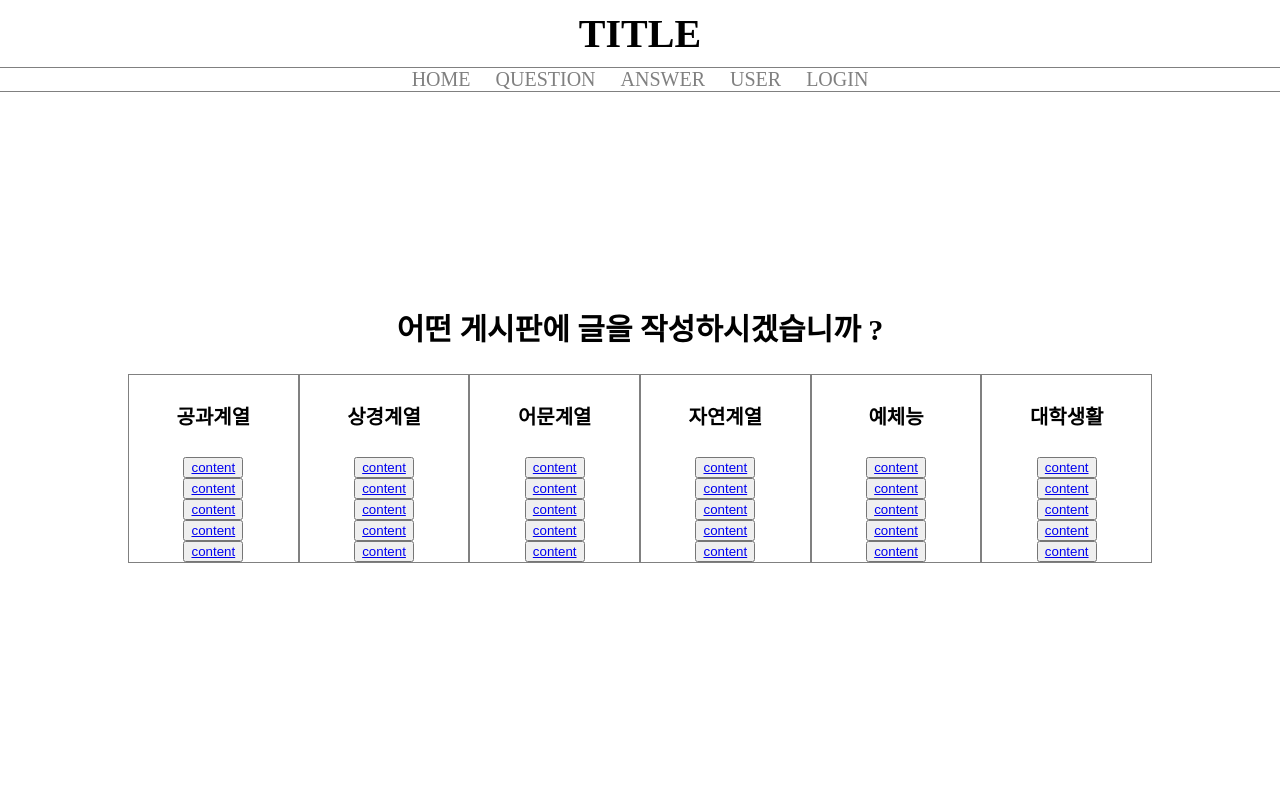
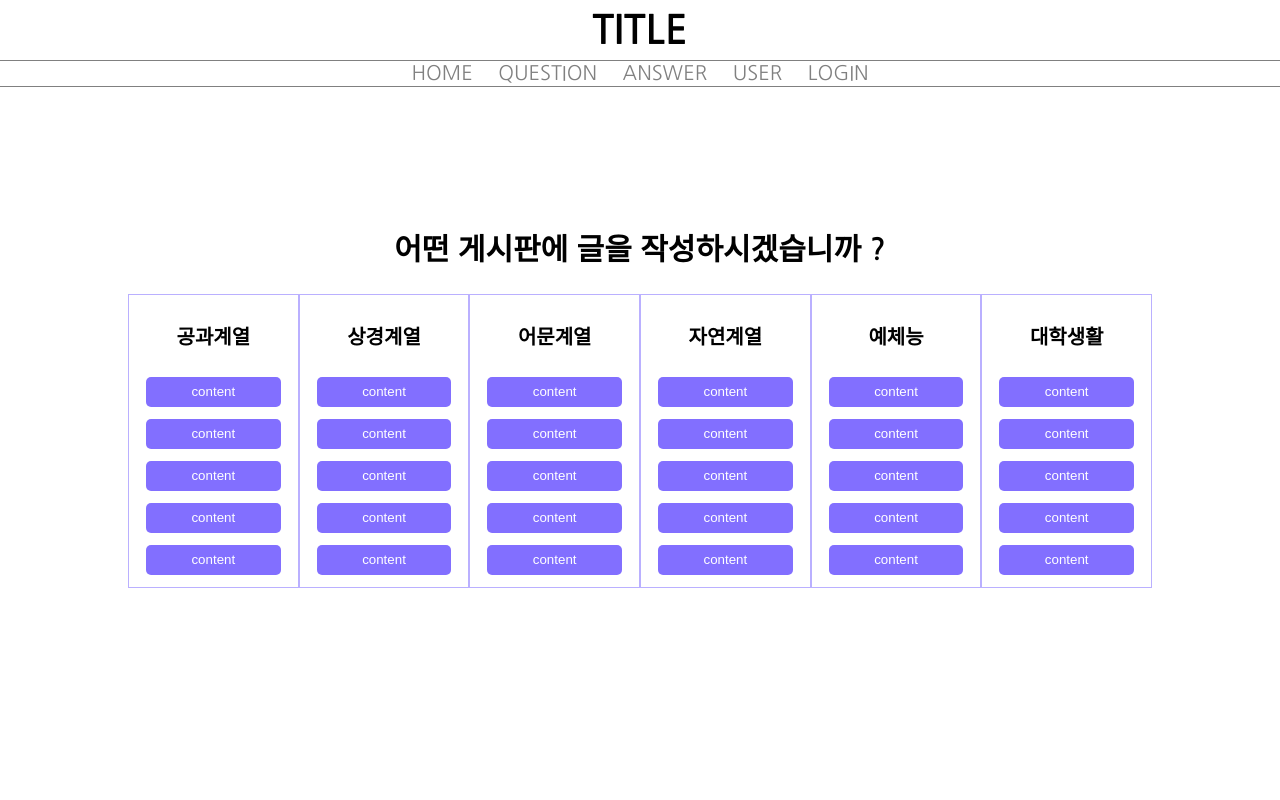
Before and after one commit to Tjdnjs/hackalearn, a Flask app: page /question in a window 1280 px wide. Run offline with Flask 2, Linux system fonts and the light colour scheme.

Commit message:
틀제작 마무리

```diff
--- a/mento/static/css/header.css
+++ b/mento/static/css/header.css
@@ -2,6 +2,7 @@ html, body{
     height : 100%;
     margin : 0;
     font-size : 20px;
+    font-family: 'Nanum Gothic', sans-serif;
 }
 
 header{
--- a/mento/static/css/loginstyle.css
+++ b/mento/static/css/loginstyle.css
@@ -41,14 +41,15 @@ body{
 .btn-area input#btn , .btn-area button{
     width: 20rem;
     padding: .6rem 0;
-    background: rgb(135,172,251);
+    background: rgb(130,111,255);
     color: rgb(247, 247, 247);
     border: none;
+    border-radius: 20px;
     cursor: pointer;
     font-size: .9rem;
 }
 .btn-area input#btn:hover{
-    background: rgb(109,155,255);
+    background: rgb(82,55,255);
     color: rgb(230, 230, 230);
 }
 
--- a/mento/static/css/question.css
+++ b/mento/static/css/question.css
@@ -4,8 +4,27 @@ section, #table, .column{
 section{
     flex-direction: column;
     width: 100%;
-    margin-top: 9rem;
+    margin-top: 5rem;
     align-items: center;
+}
+
+button{
+    width : 80%;
+    height: 30px;
+    margin-bottom:.6rem;
+    background-color:rgb(130, 111, 255);
+    border:none;
+    border-radius:5px;
+}
+button:hover{
+    background-color:rgb(82, 55, 255);
+    text-decoration: none;
+
+}
+
+button a{
+    text-decoration:none;
+    color:white;
 }
 
 #table{
@@ -14,7 +33,7 @@ section{
 
 .column{
     width: 100%;
-    border: 1px solid gray;
+    border: 1px solid rgb(186,176,255);
     flex-direction: column;
     justify-content: center;
     align-items: center;
--- a/mento/templates/answer.html
+++ b/mento/templates/answer.html
@@ -6,7 +6,9 @@
   <meta name="viewport" content="width=device-width, initial-scale=1.0">
   <title>Document</title>
   <link rel="stylesheet" href="../static/css/header.css">
-</head>
+  <link rel="preconnect" href="https://fonts.googleapis.com">
+  <link rel="preconnect" href="https://fonts.gstatic.com" crossorigin>
+  <link href="https://fonts.googleapis.com/css2?family=Nanum+Gothic:wght@400;700;800&display=swap" rel="stylesheet">
 <body>
   <header>
     <h1 id="title">TITLE</h1>
--- a/mento/templates/index.html
+++ b/mento/templates/index.html
@@ -7,6 +7,9 @@
     <title>Document</title>
     <link rel="stylesheet" href="../static/css/index.css">
     <link rel="stylesheet" href="../static/css/header.css">
+    <link rel="preconnect" href="https://fonts.googleapis.com">
+    <link rel="preconnect" href="https://fonts.gstatic.com" crossorigin>
+    <link href="https://fonts.googleapis.com/css2?family=Nanum+Gothic:wght@400;700;800&display=swap" rel="stylesheet">
 </head>
 <body>
     <header>
--- a/mento/templates/login.html
+++ b/mento/templates/login.html
@@ -5,6 +5,10 @@
     <meta name="viewport" content="width=device-width, initial-scale=1.0" />
     <link rel="stylesheet" href="static/css/loginstyle.css">
     <link rel="stylesheet" href="../static/css/header.css">
+    <link rel="preconnect" href="https://fonts.googleapis.com">
+    <link rel="preconnect" href="https://fonts.gstatic.com" crossorigin>
+    <link href="https://fonts.googleapis.com/css2?family=Nanum+Gothic:wght@400;700;800&display=swap" rel="stylesheet">
+
     <title>Document</title>
   </head>
 
--- a/mento/templates/question.html
+++ b/mento/templates/question.html
@@ -7,6 +7,9 @@
   <title>Document</title>
   <link rel="stylesheet" href="../static/css/header.css">
   <link rel="stylesheet" href="../static/css/question.css">
+  <link rel="preconnect" href="https://fonts.googleapis.com">
+  <link rel="preconnect" href="https://fonts.gstatic.com" crossorigin>
+  <link href="https://fonts.googleapis.com/css2?family=Nanum+Gothic:wght@400;700;800&display=swap" rel="stylesheet">
 </head>
 <body>
   <header>
--- a/mento/templates/user.html
+++ b/mento/templates/user.html
@@ -6,6 +6,9 @@
   <meta name="viewport" content="width=device-width, initial-scale=1.0">
   <title>Document</title>
   <link rel="stylesheet" href="../static/css/header.css">
+  <link rel="preconnect" href="https://fonts.googleapis.com">
+  <link rel="preconnect" href="https://fonts.gstatic.com" crossorigin>
+  <link href="https://fonts.googleapis.com/css2?family=Nanum+Gothic:wght@400;700;800&display=swap" rel="stylesheet">
 </head>
 <body>
   <header>
--- a/mento/templates/write.html
+++ b/mento/templates/write.html
@@ -6,6 +6,9 @@
   <meta name="viewport" content="width=device-width, initial-scale=1.0">
   <title>Document</title>
   <link rel="stylesheet" href="../static/css/header.css">
+  <link rel="preconnect" href="https://fonts.googleapis.com">
+  <link rel="preconnect" href="https://fonts.gstatic.com" crossorigin>
+  <link href="https://fonts.googleapis.com/css2?family=Nanum+Gothic:wght@400;700;800&display=swap" rel="stylesheet">
 </head>
 <body>
   <header>
```
